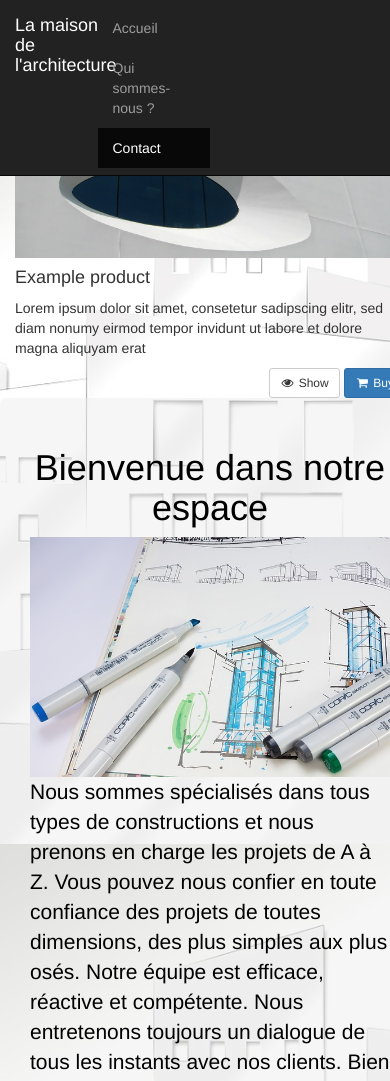
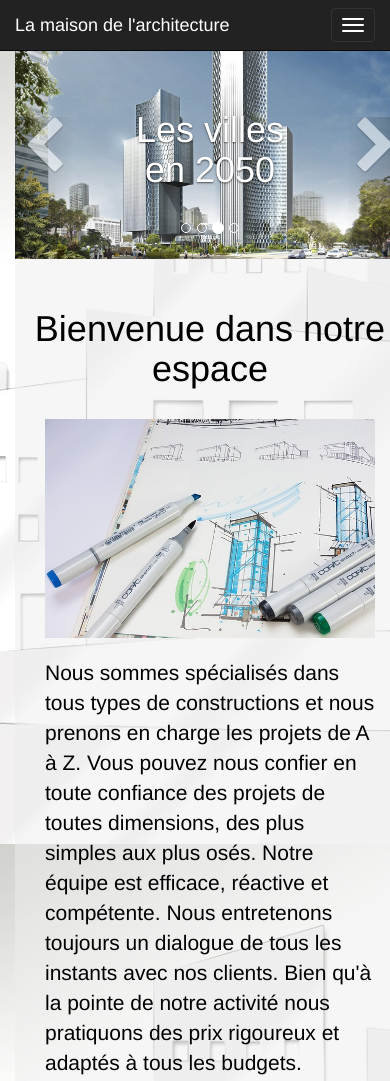
Before and after one commit to stephds01/Semaine7-SimplonLine, a plain HTML site: page Tp3-Site-architecte/index.html in a window 390 px wide. Shown: the top 1081 px of the page. Drawn offline with nearby package versions, Linux system fonts and the light colour scheme.

Commit message:
travail sur footer, nav, caroussel

```diff
--- a/Tp3-Site-architecte/index.html
+++ b/Tp3-Site-architecte/index.html
@@ -46,7 +46,24 @@
       .jumbotron h1, .jumbotron p {
         color: black
       }
+      .jumbotron h1 {
+        padding-bottom: 20px;
+      }
+      .jumbotron p {
+        padding-top: 20px;
+      }
 
+      .carousel-control {
+        margin-top: 30%;
+      }
+
+      /*p.col-sm-12.col-md-7 {*/
+        /*padding-top: 20px;*/
+      /*}*/
+
+      footer {
+        margin-bottom: 50px;
+      }
     </style>
 
   </head>
@@ -59,11 +76,37 @@
         ================================================== -->
         <nav class="navbar navbar-default navbar-fixed-top navbar-inverse" role="navigation">
           <div class="row">
-          	<div class="col-xs-3 col-sm-3 col-md-3 col-md-offset-1 col-lg-3 col-lg-offset-1">
+          	<div class="hidden-xs hidden-sm  col-md-offset-1 col-lg-3 col-lg-offset-1">
               <a class="navbar-brand" href="#page-top">La maison de l'architecture</a>
           	</div>
 
-            <div class="col-xs-3 col-sm-3 col-md-3 col-md-offset-1 col-lg-3 col-lg-offset-1">
+
+            <div class="col-xs-3  col-sm-3 hidden-md hidden-lg">
+              <nav class="navbar navbar-default navbar-fixed-top navbar-inverse" role="navigation">
+                  <!-- Brand and toggle get grouped for better mobile display -->
+                  <div class="navbar-header">
+                      <button type="button" class="navbar-toggle" data-toggle="collapse" data-target=".navbar-ex1-collapse">
+                          <span class="sr-only">Toggle navigation</span>
+                          <span class="icon-bar"></span>
+                          <span class="icon-bar"></span>
+                          <span class="icon-bar"></span>
+                      </button>
+                      <a class="navbar-brand" href="#page-top">La maison de l'architecture</a>
+                  </div>
+
+                  <!-- Collect the nav links, forms, and other content for toggling -->
+                  <div class="collapse navbar-collapse navbar-ex1-collapse">
+                      <ul class="nav navbar-nav">
+                          <li class="active"><a href="#accueil">Accueil</a></li>
+                          <li><a href="#qui">Qui sommes-nous ?</a></li>
+                        <li><a href="#contact">Contact</a></li>
+
+                      </ul>
+                  </div><!-- /.navbar-collapse -->
+              </nav>
+            </div>
+
+            <div class="hidden-xs hidden-sm col-md-3 col-md-offset-1 col-lg-3 col-lg-offset-1">
               <ul class="nav navbar-nav">
                 <li class="hidden"><a href="#page-top"></a></li>
                 <li><a href="#accueil">Accueil</a></li>
@@ -75,52 +118,61 @@
         </nav>
       </header>
 
-
 <!-- Caroussel
 ================================================== -->
 <div class="row carousel-row">
-        <div class="col-md-12 col-lg-12 slide-row">
-          <div class="carousel slide slide-carousel" data-ride="carousel">
-            <!--&lt;!&ndash; Indicators &ndash;&gt;-->
-            <!--<ol class="carousel-indicators">-->
-              <!--<li data-target="#carousel-1" data-slide-to="0" class="active"></li>-->
-              <!--<li data-target="#carousel-1" data-slide-to="1"></li>-->
-              <!--<li data-target="#carousel-1" data-slide-to="2"></li>-->
-            <!--</ol>-->
+   <div class="col-xs-12 col-sm-12 col-md-12 col-lg-12 slide-row">
+      <div id="carousel" class="carousel slide" data-ride="carousel">
+        <!-- Indicators -->
+        <ol class="carousel-indicators">
+          <li data-target="#carousel" data-slide-to="0" class="active"></li>
+          <li data-target="#carousel" data-slide-to="1"></li>
+          <li data-target="#carousel" data-slide-to="2"></li>
+          <li data-target="#carousel" data-slide="next"></li>
+        </ol>
 
         <!-- Wrapper for slides -->
-            <div class="carousel-inner">
+        <div class="carousel-inner" >
           <div class="item active">
             <img src="assets/img/archi1.jpg" alt="Architecture">
+            <div class="carousel-caption">
+              <h1 class="carousel-caption">Un design futuriste</h1>
+            </div>
           </div>
           <div class="item">
             <img src="assets/img/archi2.jpg" alt="Architecture">
+            <div class="carousel-caption">
+              <h1 class="carousel-caption">Un architecture moderne2</h1>
+            </div>
           </div>
           <div class="item">
             <img src="assets/img/archi3.jpg" alt="Architecture">
+            <div class="carousel-caption">
+              <h1 class="carousel-caption">Les villes en 2050</h1>
+            </div>
           </div>
           <div class="item">
             <img src="assets/img/archi4.jpg" alt="Architecture">
+            <div class="carousel-caption">
+              <h1 class="carousel-caption">Les batiments de verre</h1>
             </div>
           </div>
         </div>
-          <div class="slide-content">
-            <h4>Example product</h4>
 
-            <p>
-              Lorem ipsum dolor sit amet, consetetur sadipscing elitr,
-              sed diam nonumy eirmod tempor invidunt ut labore et dolore magna aliquyam erat
-            </p>
-          </div>
-          <div class="slide-footer">
-                  <span class="pull-right buttons">
-                      <button class="btn btn-sm btn-default"><i class="fa fa-fw fa-eye"></i> Show</button>
-                      <button class="btn btn-sm btn-primary"><i class="fa fa-fw fa-shopping-cart"></i> Buy</button>
-                  </span>
+        <!-- Controls -->
+        <a class="left carousel-control" href="#carousel" role="button" data-slide="prev">
+          <span class="fa fa-chevron-left fa-3x" aria-hidden="true"></span>
+          <span class="sr-only">Previous</span>
+        </a>
+        <a class="right carousel-control" href="#carousel" role="button" data-slide="next">
+          <span class="fa fa-chevron-right fa-3x" aria-hidden="true"></span>
+          <span class="sr-only">Next</span>
+        </a>
       </div>
    </div>
 </div>
-    </div>
+
+
       <!-- Corps de page déjà codé
       ================================================== -->
       <div class="container">
@@ -180,6 +232,12 @@
     <script src="https://maxcdn.bootstrapcdn.com/bootstrap/3.2.0/js/bootstrap.min.js"></script>
 
     <script>
+      //Carousel
+
+      $('.carousel').carousel({
+        interval: 2000,
+      });
+
       // Scrollspy fluide
       $(function () {
         $('header a').on('click', function(e) {
```
Also changed, not shown: 1 other file. Lines whose indentation alone changed are shown as unchanged.
